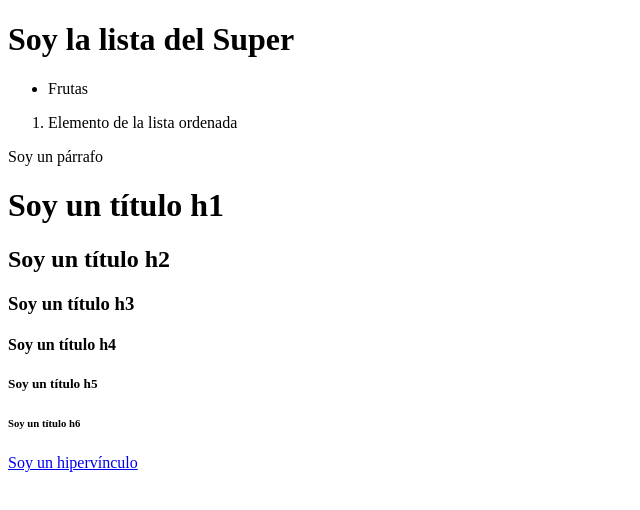
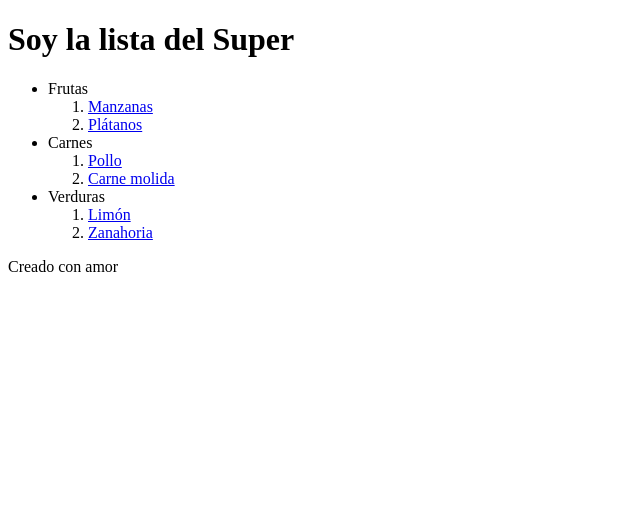
Before and after one commit to isabelyb/HTML_course, a plain HTML site: page lista_super.html in a window 1280 px wide. Shown: the whole page, without its empty margins (0-640 px from the left). Drawn offline with Linux system fonts and the light colour scheme.

Commit message:
Reto_lista 2

```diff
--- a/lista_super.html
+++ b/lista_super.html
@@ -2,7 +2,7 @@
 <html lang="es">
 	<head>
 		<meta charset="UTF-8"/>
-		<meta name=description" content="Esta e sla lista del mercado"/>
+		<meta name=description content="Esta es la lista del mercado"/>
 		<meta name="robots" content="index,follow"/>
 		<title>lista del super</title>
 		<meta name"viewport" content"width=device-width, initial-escale=1.0"/>
@@ -16,27 +16,24 @@
 			<h1>Soy la lista del Super</h1>
 			<ul>
 				<li>Frutas</li>
-
+			<ol>
+				<li><a href="https://www.tasteofhome.com/recipes/delicious-apple-salad/" target="_blanket">Manzanas</a></li>
+				<li><a href="https://natashaskitchen.com/banana-bread-recipe-video/" target="_blanket">Plátanos</a></li>
+			</ol>
+				<li>Carnes</li>
+			<ol>
+				<li><a href="https://cafedelites.com/chicken-tikka-masala/" target="_blanket">Pollo</a></li>
+				<li><a href="https://therecipecritic.com/korean-ground-beef-rice-bowls/" target="_blanket">Carne molida</a></li>
+			</ol>
+				<li>Verduras</li>
+			<ol>
+				<li><a href="https://www.allrecipes.com/recipe/15093/grandmas-lemon-meringue-pie/" target="_blank">Limón</a></li>
+				<li><a href="https://cafedelites.com/garlic-parmesan-roasted-carrots/" target="_blank">Zanahoria</a></li>
+			</ol>
 			</ul>
-			<ol>
-				<li>Elemento de la lista ordenada</li>
-			</ol> <!-- lista ordenada con números-->
+			<p>Creado con amor</p>
 		</main>
 		<footer>
 		</footer>
-
-		<p>Soy un párrafo</p>
-		<h1>Soy un título h1</h1>
-		<h2>Soy un título h2</h2>
-		<h3>Soy un título h3</h3>
-		<h4>Soy un título h4</h4>
-		<h5>Soy un título h5</h5>
-		<h6>Soy un título h6</h6>
-		<a href="#"> Soy un hipervínculo</a> <!--etiqueta de ancla-->
-
-
-
-
-<div></div> <!-- Se usaba antes para separar secciones - es mala practica-->
 	</body>
 </html>
```
